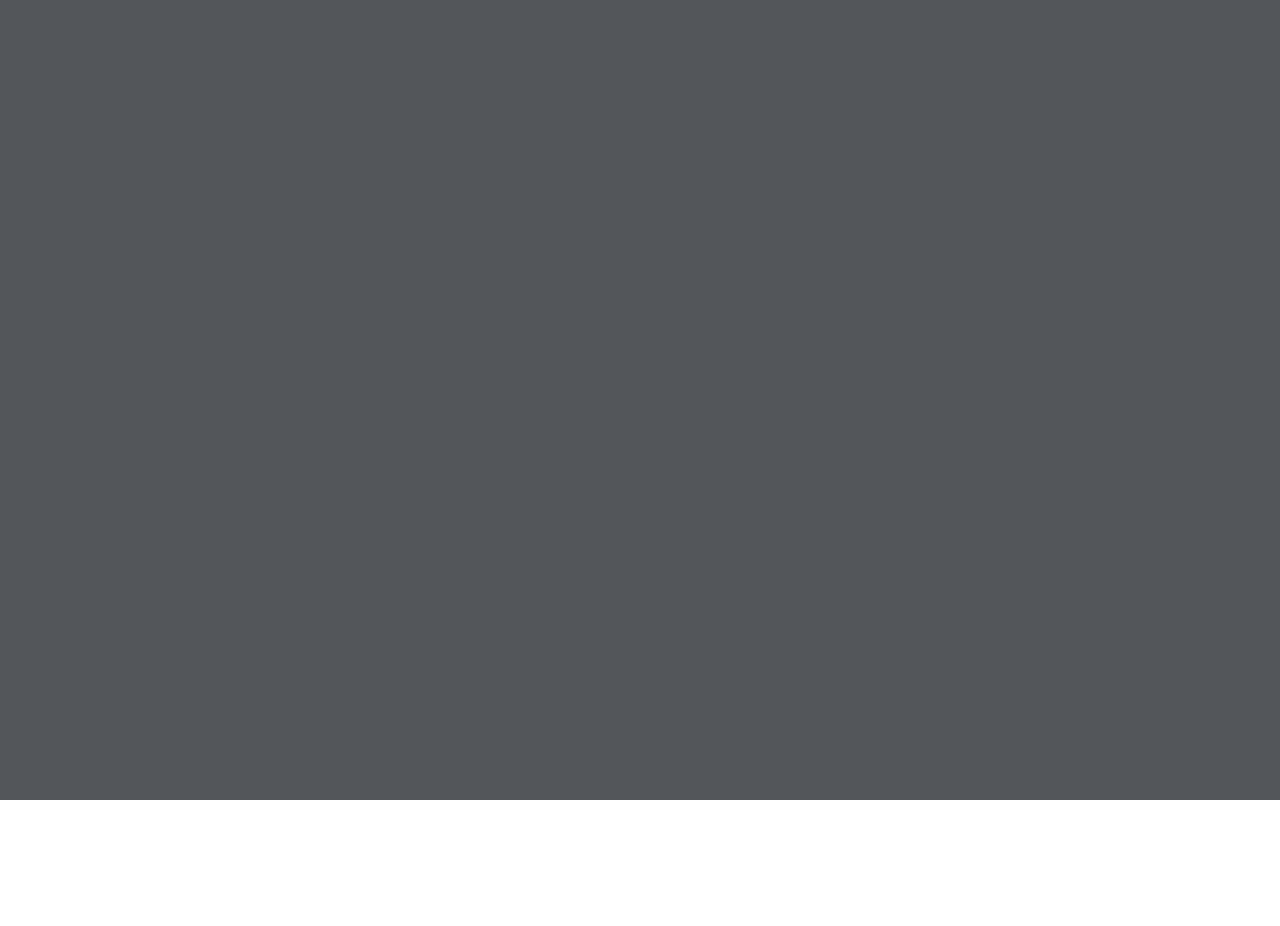
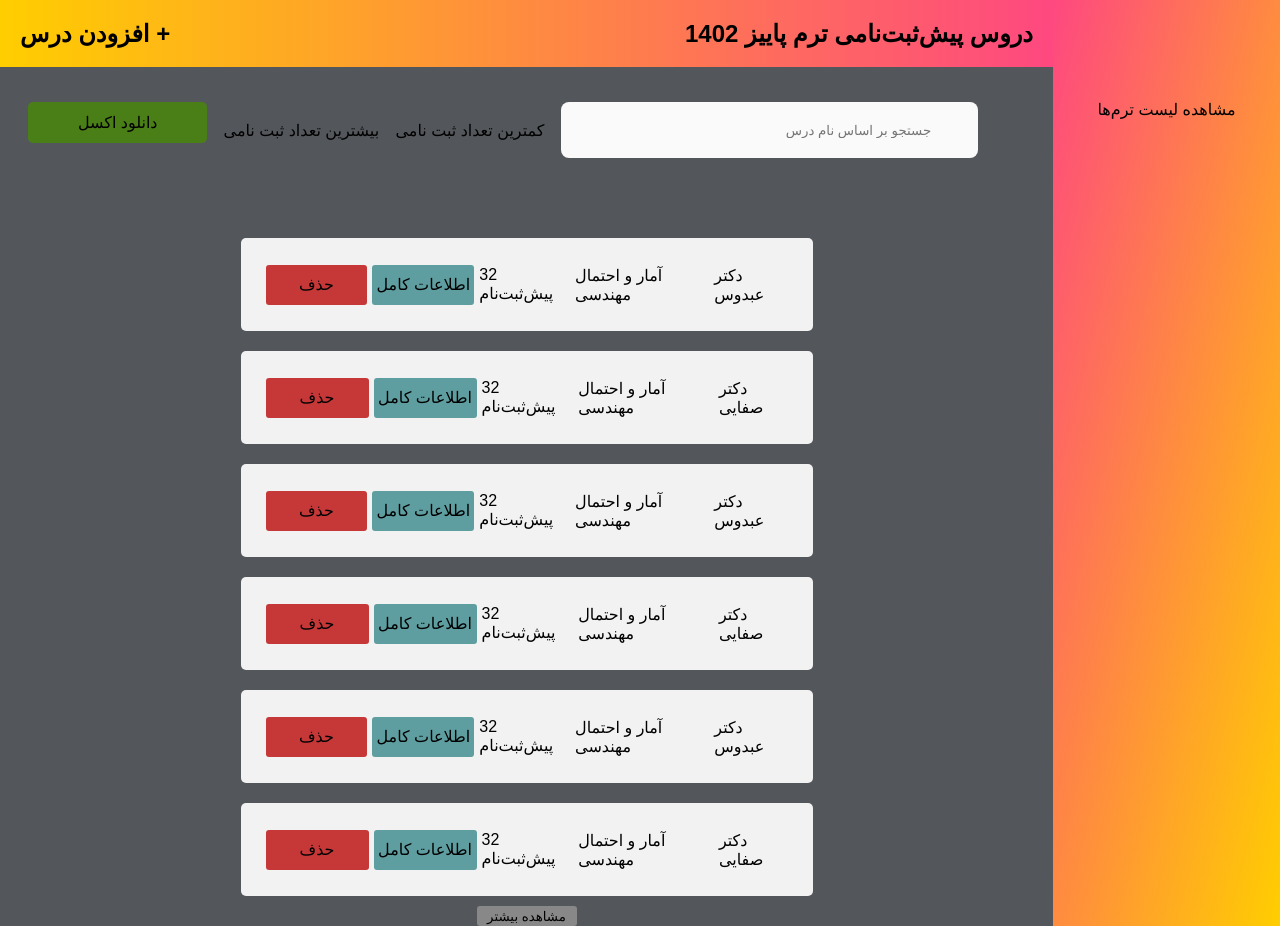
Before and after one commit to shahrzadJavadiKoushesh/IEProject, a React (Create React App) app: page /educational_assistant/preregister_courses in a window 1280 px wide. Before the commit this address had no page. Before the commit the page ends 800 px from the top, so only its background shows below. Built offline with nearby package versions, Linux system fonts and the light colour scheme.

Commit message:
edu ass prereg courses

```diff
--- a/src/App.js
+++ b/src/App.js
@@ -12,6 +12,7 @@ import PreRegistrationCourses from './components/PreregistrationCourses';
 import EducationalAssistantMainPage from './components/EducationalAssistantMainPage';
 import EducationalAssistantEditTerms from './components/EducationalAssistantEditTerm';
 import EducationalAssistantPreregisterRegister from './components/EducationalAssistantPreregisterRegister';
+import EducationalAssistantPreregisteredCourses from './components/EducationalAssistantPreregisteredCourses';
 
 function App() {
     const navigate = useNavigate();
@@ -60,6 +61,7 @@ function App() {
                 <Route path="/educational_assistant" element={<EducationalAssistantMainPage/>}/>
                 <Route path="/educational_assistant/edit_term" element={<EducationalAssistantEditTerms/>}/>
                 <Route path="/educational_assistant/preregister_register" element={<EducationalAssistantPreregisterRegister/>}/>
+                <Route path="/educational_assistant/preregister_courses" element={<EducationalAssistantPreregisteredCourses/>}/>
             </Routes>
         </div>
     );
--- /dev/null
+++ b/src/components/EducationalAssistantPreregisteredCourses.js
@@ -0,0 +1,94 @@
+import React, { useState } from "react";
+import { useParams } from "react-router-dom";
+
+function EducationalAssistantPreregisteredCourses(props) {
+    const [numTerms, setNumTerms] = useState(6);
+    const [searchQuery, setSearchQuery] = useState("");
+    const { course_id: courseId } = useParams(); // todo: use courseId to get student list
+
+    const see_more = () => {
+        console.log("see more");
+        setNumTerms(numTerms + 4)
+    }
+
+    const courses = [
+        'آمار و احتمال مهندسی',
+        'آمار و احتمال مهندسی',
+        'آمار و احتمال مهندسی',
+        'آمار و احتمال مهندسی',
+        'آمار و احتمال مهندسی',
+        'آمار و احتمال مهندسی',
+        'آمار و احتمال مهندسی',
+        'آمار و احتمال مهندسی',
+        'آمار و احتمال مهندسی',
+        'آمار و احتمال مهندسی',
+        'آمار و احتمال مهندسی',
+    ];
+
+    const professors = [
+        'دکتر عبدوس',
+        'دکتر صفایی',
+        'دکتر عبدوس',
+        'دکتر صفایی',
+        'دکتر عبدوس',
+        'دکتر صفایی',
+        'دکتر عبدوس',
+        'دکتر صفایی',
+        'دکتر عبدوس',
+        'دکتر صفایی',
+    ]
+
+    const filteredCourses = courses.filter((student) =>
+        student.includes(searchQuery)
+    );
+
+    return (
+        <div className='terms-container'>
+            <div className='left'>
+                <div className='edu-bar'>
+                    <h2>افزودن درس +</h2>
+                    <h2> دروس پیش‌ثبت‌نامی ترم پاییز 1402  </h2>
+                </div>
+                <div className="edu-upper-bar">
+                    <div className="download-excel">دانلود اکسل</div>
+                    <span className="most-registered">بیشترین تعداد ثبت نامی</span>
+                    <span className="least-registered">کمترین تعداد ثبت نامی</span>
+
+                    <div className="search-bar">
+                        <input
+                            type="text"
+                            placeholder="جستجو بر اساس نام درس"
+                            value={searchQuery}
+                            onChange={(e) => setSearchQuery(e.target.value)}
+                        />
+                    </div>
+                </div>
+
+                <div className='terms'>
+                    {filteredCourses.slice(0, numTerms).map((course, index) => (
+                        <div className="course-item" key={index}>
+                            <span className="delete-registration">حذف</span>
+                            <span className="complete-info">اطلاعات کامل</span>
+                            <span className="num-of-preregisteration">32 پیش‌ثبت‌نام</span>
+                            <span>{course}</span>
+                            <span>{professors[index]}</span>
+                        </div>
+                    ))}
+
+                </div>
+                {numTerms < filteredCourses.length && (
+                    <button onClick={see_more} className="see-more">
+                        مشاهده بیشتر
+                    </button>
+                )}
+            </div>
+            {
+                <div className='terms-list-right'>
+                    مشاهده لیست ترم‌ها
+                </div>
+            }
+        </div>
+    )
+}
+
+export default EducationalAssistantPreregisteredCourses
--- a/src/index.css
+++ b/src/index.css
@@ -357,6 +357,10 @@ form .form-inner input[type="submit"]:hover, .welcome button:hover{
     border-radius: 3px;
 }
 
+.complete-info:hover{
+    cursor: pointer;
+}
+
 .cancle-registration{
     width: 108px;
     height: 40px;
@@ -466,3 +470,75 @@ form .form-inner input[type="submit"]:hover, .welcome button:hover{
 .add-excel:hover{
     cursor: pointer;
 }
+
+.edu-bar{
+    background-image: linear-gradient(to right, #FFCE00, #FE4880);
+    width: 100%;
+    height: 67px;
+    display: flex;
+    justify-content: space-between;
+    padding: 20px;
+}
+
+.num-of-preregisteration{
+    padding: 5px;
+}
+
+.delete-registration{
+    width: 108px;
+    height: 40px;
+    background-color: rgb(198, 56, 56);
+    display: flex;
+    justify-content: center;
+    align-items: center;
+    border-radius: 3px;
+    margin: 5px;
+}
+
+.delete-registration:hover{
+    cursor: pointer;
+}
+
+.edu-upper-bar{
+    width: 100%;
+    display: flex;
+    justify-content: space-around;
+    padding: 20px;
+}
+
+.download-excel{
+    display: flex;
+    justify-content: center;
+    align-items: center;
+    border-radius: 5px;
+    margin-top: 15px;
+    width: 179px;
+    height: 41px;
+    background-color: rgb(74, 126, 22); ;
+}
+
+.download-excel:hover{
+    cursor: pointer;
+}
+
+.most-registered{
+    display: flex;
+    justify-content: center;
+    align-items: center;
+    margin-top: 15px;
+}
+
+.most-registered:hover{
+    cursor: pointer;
+}
+
+.least-registered{
+    display: flex;
+    justify-content: center;
+    align-items: center;
+    margin-top: 15px;
+}
+
+.least-registered:hover{
+    cursor: pointer;
+}
```
